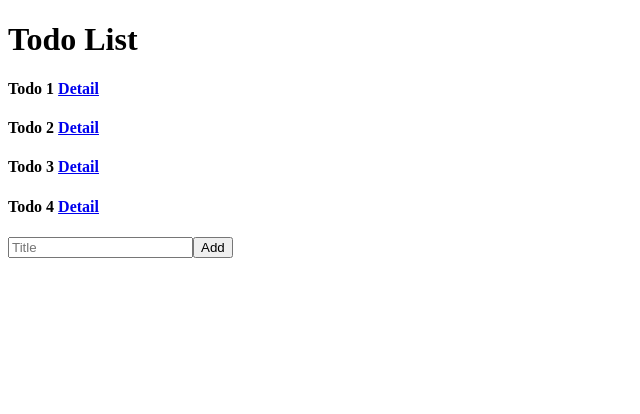
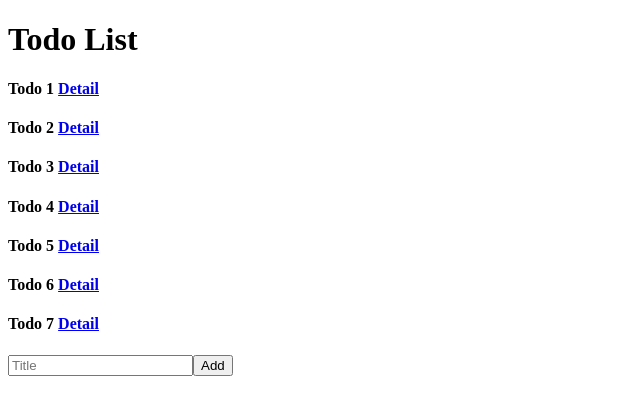
Before and after one commit to Unicode-Academy/unicode_reactjs_swr, a React (Vite) app: page /todos in a window 1280 px wide. Shown: the top 414 px of the page, without its empty margins (0-640 px from the left). Built offline with nearby package versions, Linux system fonts and the light colour scheme; data requests are answered from the project's data file.

Commit message:
Mutation - 02

```diff
--- a/server/db.json
+++ b/server/db.json
@@ -19,6 +19,21 @@
       "title": "Todo 4",
       "completed": false,
       "id": 4
+    },
+    {
+      "title": "Todo 5",
+      "completed": false,
+      "id": 5
+    },
+    {
+      "title": "Todo 6",
+      "completed": false,
+      "id": 6
+    },
+    {
+      "title": "Todo 7",
+      "completed": false,
+      "id": 7
     }
   ]
 }
--- a/src/components/Todos/TodoAdd.tsx
+++ b/src/components/Todos/TodoAdd.tsx
@@ -1,8 +1,8 @@
 import { ChangeEvent, FormEvent, useState } from "react";
 import { mutate } from "swr";
-import { todoUrl } from "./utils";
+import { Todo, todoUrl } from "./utils";
 
-const addTodo = async (title: string): Promise<boolean> => {
+const addTodo = async (title: string): Promise<Todo | boolean> => {
   const response = await fetch(todoUrl, {
     method: "POST",
     headers: {
@@ -10,7 +10,10 @@ const addTodo = async (title: string): Promise<boolean> => {
     },
     body: JSON.stringify({ title, completed: false }),
   });
-  return response.ok;
+  if (!response.ok) {
+    return false;
+  }
+  return response.json();
 };
 // type TodoAddProps = {
 //   mutate?: () => void;
@@ -20,12 +23,23 @@ export default function TodoAdd() {
   const [msg, setMsg] = useState<string>("");
   const handleSubmit = async (e: FormEvent<HTMLFormElement>) => {
     e.preventDefault();
-    const status = await addTodo(title);
-    if (status) {
-      setMsg("Thêm thành công");
-      setTitle("");
-      mutate({ url: todoUrl });
+    const todo = await addTodo(title);
+    if (!todo) {
+      return setMsg("Add Todo Failed");
     }
+    setMsg("Thêm thành công");
+    setTitle("");
+    mutate(
+      { url: todoUrl },
+      (data) => {
+        //data ==> Dữ liệu cũ
+        //return về dữ liệu mới ==> todoList sẽ được update
+        return [...data, todo];
+      },
+      {
+        revalidate: false, //Không refetch api
+      }
+    );
   };
   return (
     <div>
```
